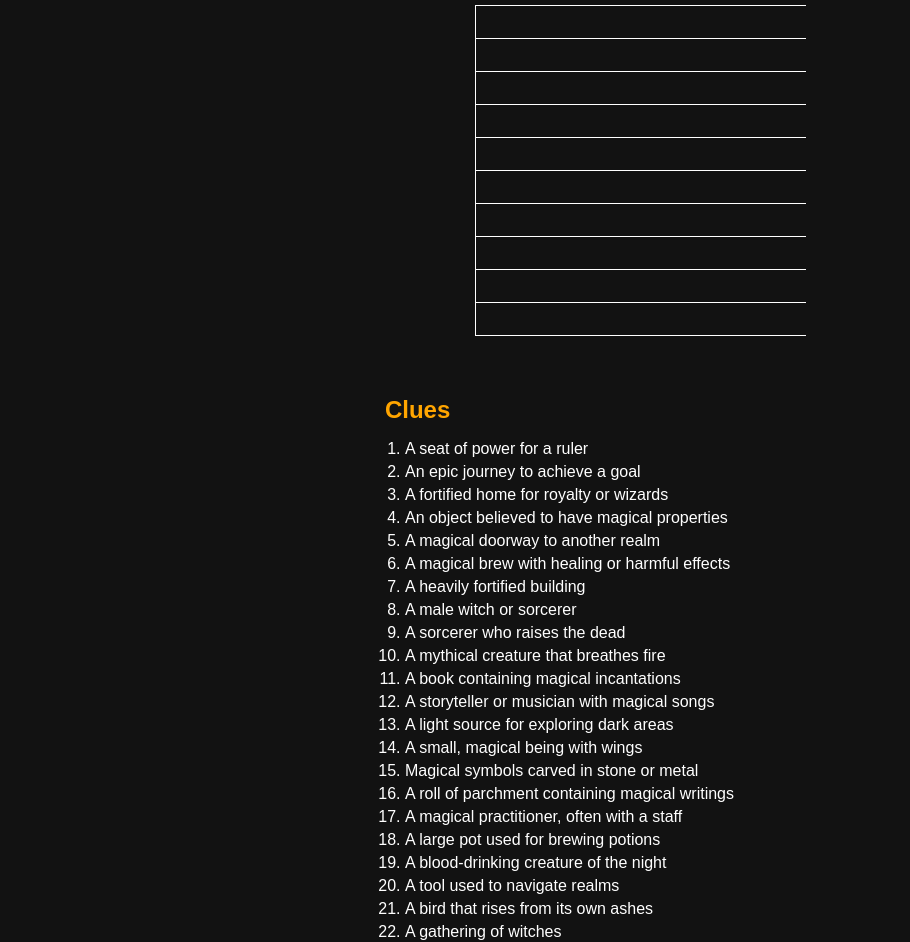
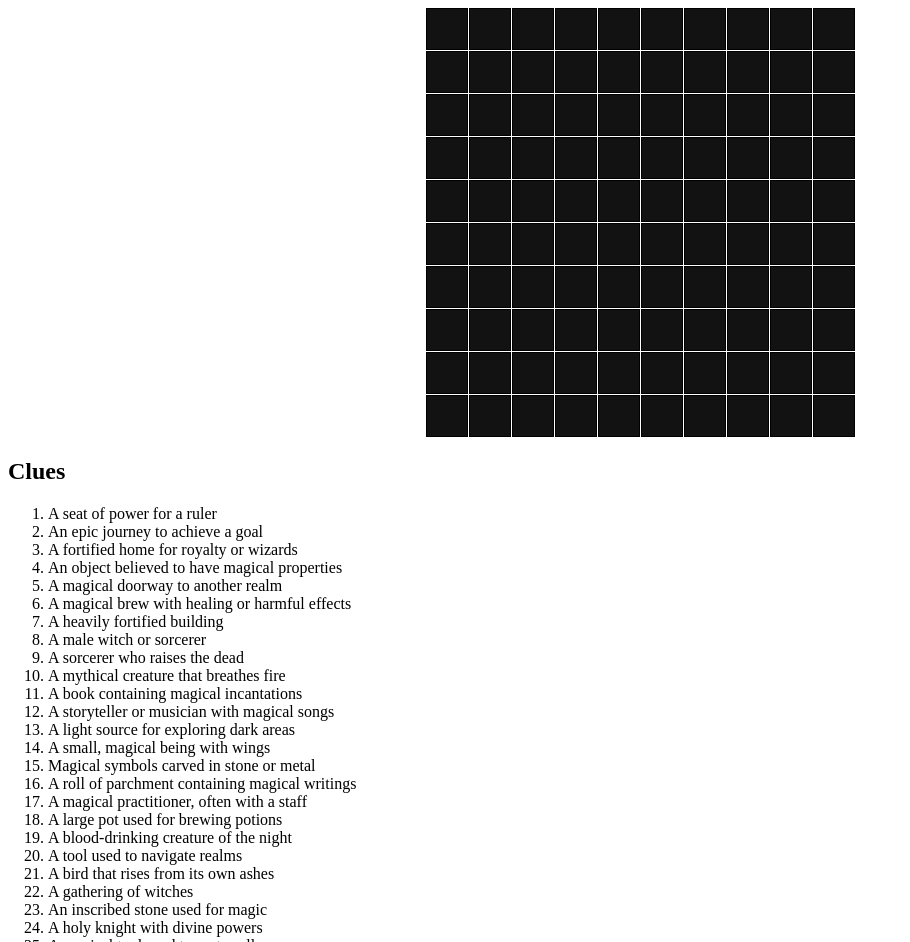
Before and after one commit to RevStanton/crossword-puzzle, a plain HTML site: page index.html in a window 1280 px wide. Shown: the part 73-1015 px from the top of the page, without its empty margins (0-910 px from the left). Drawn offline with Linux system fonts and the light colour scheme.

Commit message:
Update index.html

```diff
--- a/index.html
+++ b/index.html
@@ -7,70 +7,35 @@
 
     <!-- Basic styling -->
     <style>
-        /* General body styles */
-        body {
-            font-family: Arial, sans-serif;
-            text-align: center;
-            background-color: #121212;
-            color: #ffffff;
-            margin: 0;
-            padding: 0;
-        }
-
-        /* Heading styles */
-        h1 {
-            color: #ffa500;
-            margin-top: 20px;
-        }
-
-        /* Grid container styles */
     #grid-container table {
         border-collapse: collapse;
         margin: 20px auto;
     }
 
     #grid-container td {
-            width: 30px;
-            height: 30px;
+        width: 40px; /* Increased size for better visibility */
+        height: 40px;
         border: 1px solid #ffffff;
         text-align: center;
+        background-color: #000000; /* Black background for cells */
     }
 
     #grid-container input {
         width: 100%;
         height: 100%;
         text-align: center;
-            font-size: 16px;
+        font-size: 18px;
         background-color: #121212;
         color: #ffffff;
         border: none;
+        box-sizing: border-box; /* Ensures inputs fit neatly */
     }
 
     #grid-container input:focus {
         outline: none;
     }
+</style>
 
-        /* Clues section styles */
-        #clues {
-            margin: 20px auto;
-            text-align: left;
-            display: inline-block;
-        }
-
-        #clues h2 {
-            color: #ffa500;
-            margin-bottom: 10px;
-        }
-
-        #clues ol {
-            padding-left: 20px;
-            text-align: left;
-        }
-
-        #clues li {
-            margin: 5px 0;
-        }
-    </style>
 </head>
 <body>
     <!-- Page title -->
```
Lines whose indentation alone changed are shown as unchanged.
